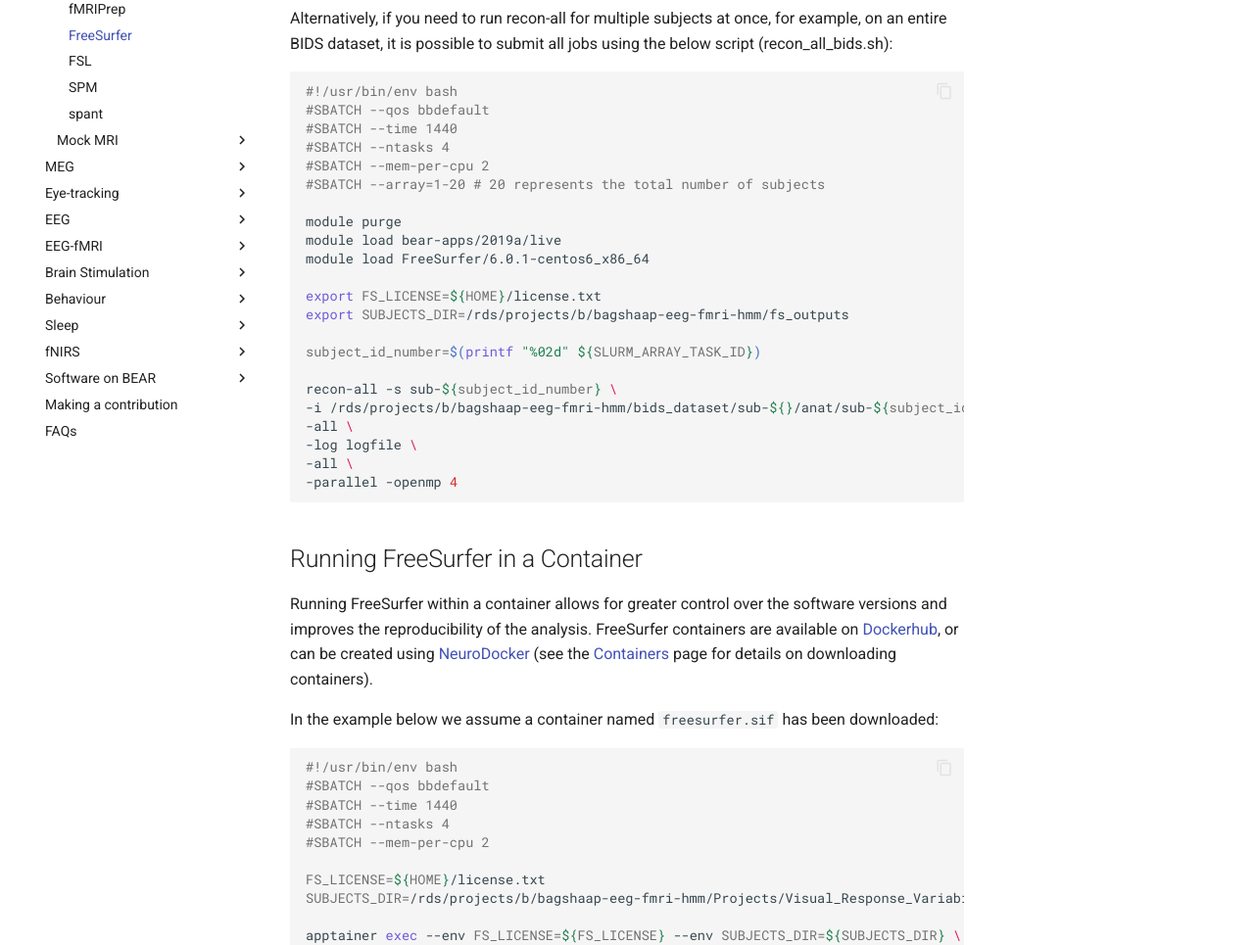
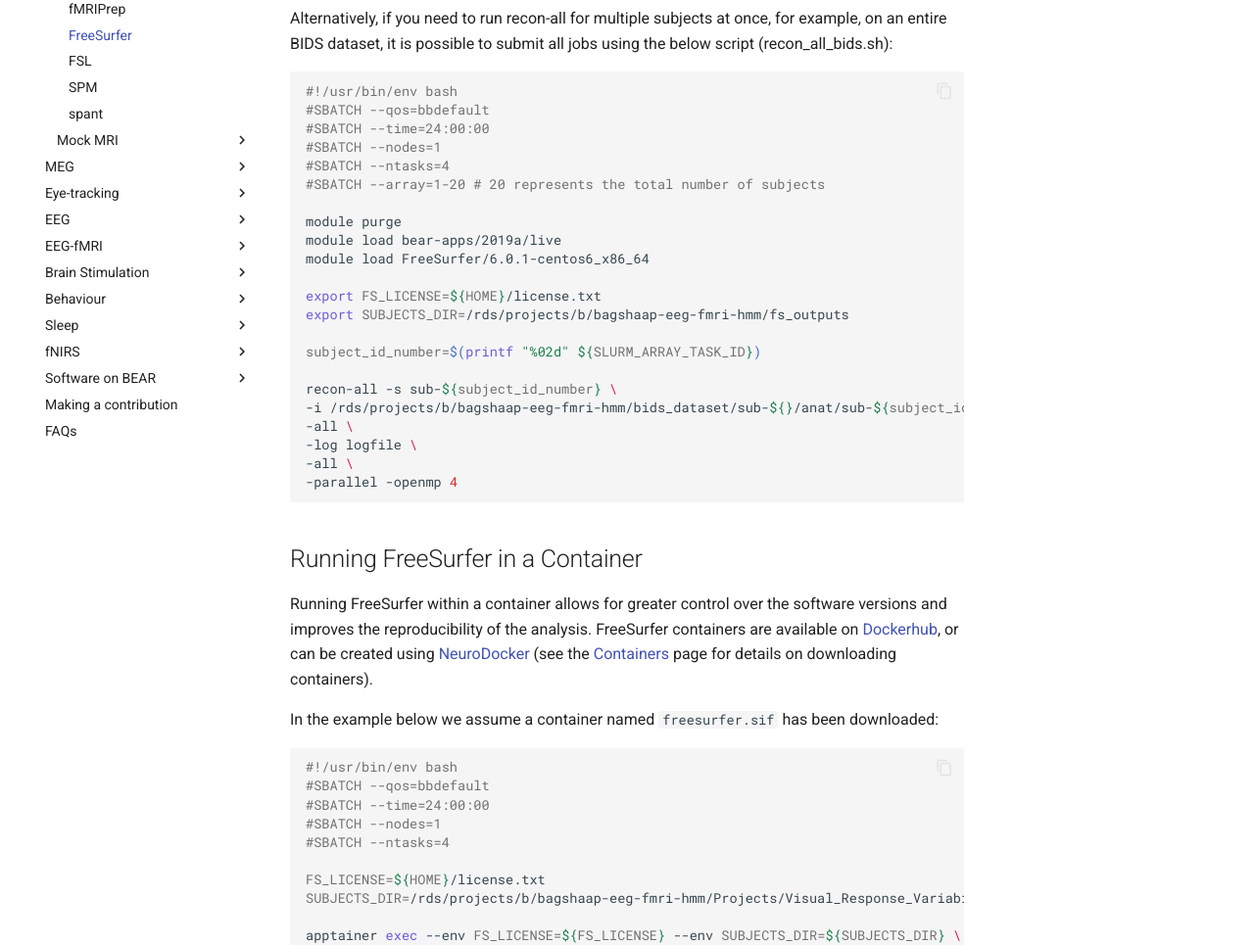
Before and after one commit to chbh-opensource/chbh-on-bear, an MkDocs documentation site: the page built from docs/mri/analysis/freesurfer.md, in a window 1280 px wide and 1400 px high, scrolled down 1546 px. Shown: the part 261-1226 px from the top of the window at 98% size. Built offline with MkDocs 1.6.1 and Material for MkDocs 9.7.7, drawn with Linux system fonts in a browser that asks for light colours; comment, search, counter and statistics services are not loaded; some of the changed text lies outside the part shown.

Commit message:
Removed memory argument. Changed wall time format. Added nodes argument in example scripts.

````diff
--- a/docs/mri/analysis/freesurfer.md
+++ b/docs/mri/analysis/freesurfer.md
@@ -11,10 +11,10 @@ The `recon-all` command performs all, or any part of, the FreeSurfer cortical re
 
 ``` bash
 #!/usr/bin/env bash
-#SBATCH --qos bbdefault
-#SBATCH --time 1440
-#SBATCH --ntasks 4
-#SBATCH --mem-per-cpu 2
+#SBATCH --qos=bbdefault
+#SBATCH --time=24:00:00
+#SBATCH --nodes=1
+#SBATCH --ntasks=4
 
 module purge
 module load bear-apps/2019a/live
@@ -57,10 +57,10 @@ Alternatively, if you need to run recon-all for multiple subjects at once, for e
 
 ``` bash
 #!/usr/bin/env bash
-#SBATCH --qos bbdefault
-#SBATCH --time 1440
-#SBATCH --ntasks 4
-#SBATCH --mem-per-cpu 2
+#SBATCH --qos=bbdefault
+#SBATCH --time=24:00:00
+#SBATCH --nodes=1
+#SBATCH --ntasks=4
 #SBATCH --array=1-20 # 20 represents the total number of subjects
 
 module purge
@@ -88,10 +88,10 @@ In the example below we assume a container named `freesurfer.sif` has been downl
 
 ``` bash
 #!/usr/bin/env bash
-#SBATCH --qos bbdefault
-#SBATCH --time 1440
-#SBATCH --ntasks 4
-#SBATCH --mem-per-cpu 2
+#SBATCH --qos=bbdefault
+#SBATCH --time=24:00:00
+#SBATCH --nodes=1
+#SBATCH --ntasks=4
 
 FS_LICENSE=${HOME}/license.txt
 SUBJECTS_DIR=/rds/projects/b/bagshaap-eeg-fmri-hmm/Projects/Visual_Response_Variability/fs_outputs
````
